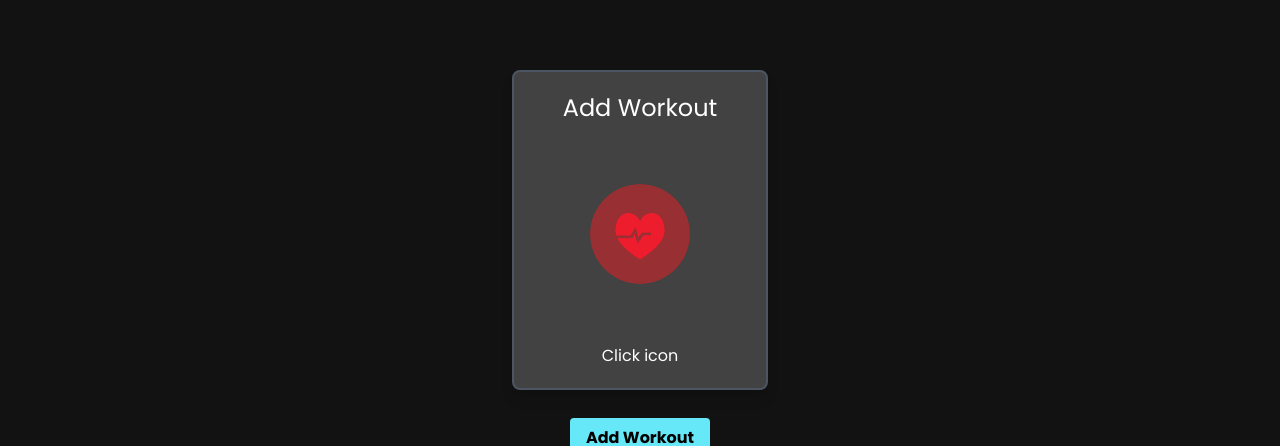
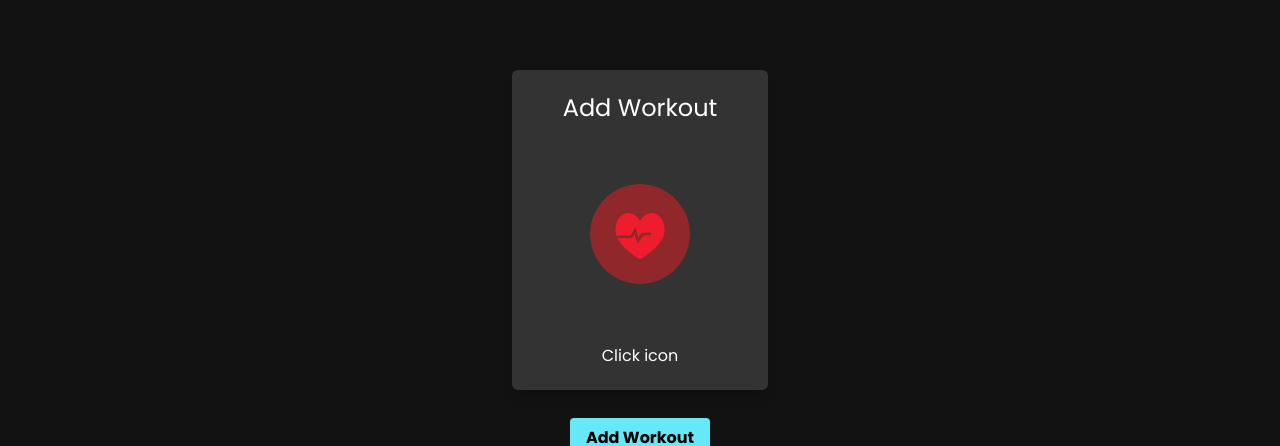
Before and after one commit to kevin7391s/shock_fitness, a Next.js app: page /home in a window 1280 px wide. Shown: the part 257-703 px from the top of the page. Built offline with nearby package versions, Linux system fonts and the light colour scheme; no server answers.

Commit message:
change color and remove border on card

```diff
--- a/src/components/card.tsx
+++ b/src/components/card.tsx
@@ -20,8 +20,8 @@ export default function Card({ cardData }: CardProps) {
 
   return (
     <div
-      className="flex flex-col items-center relative w-64 h-80 mx-auto  overflow-hidden bg-gray-200 justify-center rounded-lg border-2 border-gray-600 shadow-lg cursor-pointer  "
-      style={{ backgroundColor: "#424242" }}
+      className="flex flex-col items-center relative w-64 h-80 mx-auto  overflow-hidden bg-gray-200 justify-center rounded-md shadow-lg cursor-pointer  "
+      style={{ backgroundColor: "#333333" }}
     >
       <p className="text-2xl content-start mb-10 text-white ">
         {cardData[cardState].type}
```
